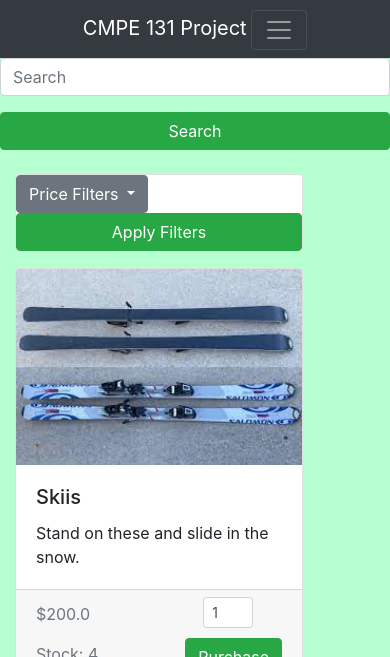
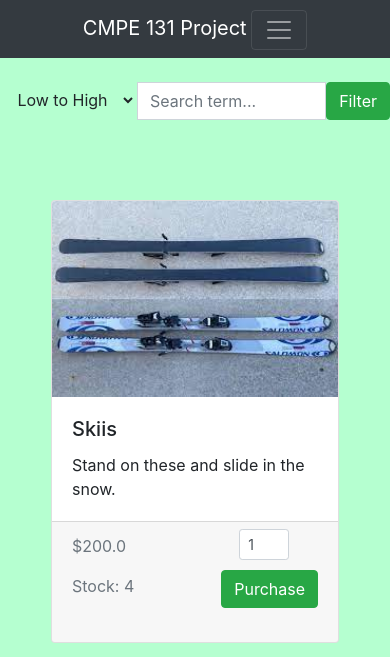
Before and after one commit to mitchellsayer/cmpe_131_team8, a Flask app: page /listings in a window 390 px wide. Shown: the top 657 px of the page. Run offline with Flask 2, Linux system fonts and the light colour scheme; a user stored in the database is signed in; data comes from the database, SQL or seed files in the repository; some libraries are stand-ins or nearby versions.

Commit message:
Fixed search bar styling

```diff
--- a/app/main.py
+++ b/app/main.py
@@ -40,19 +40,15 @@ def listings():
     flash_id = request.args.get('id')
     # other_listings = Listing.query.filter(Listing.userID != current_user.id)
 
-    search_entry = request.form.get('Search')
+    search_entry = request.form.get('search-txt')
     price_filter = request.form.get('price_filter')
-    high2low = request.form.get('high2low')
-    low2high = request.form.get('low2high')
-    print(price_filter)
-    print(high2low)
-    print(low2high)
+    print(search_entry)
     if (search_entry == None or search_entry==''):
-        if high2low:
+        if price_filter=='high2low':
             print("high2low")
             all_listings = Listing.query.order_by(Listing.price.desc()).all()
             print(all_listings)
-        elif low2high:
+        elif price_filter=='low2high':
             print("low2high")
             all_listings = Listing.query.order_by(Listing.price.asc()).all()
             print(all_listings)
@@ -60,9 +56,9 @@ def listings():
             all_listings = Listing.query.all()
 
     else:
-        if high2low:
+        if price_filter=='high2low':
             all_listings = Listing.query.filter_by(name = search_entry).order_by(Listing.price.desc()).all()
-        elif low2high:
+        elif price_filter=='low2high':
             all_listings = Listing.query.filter_by(name = search_entry).order_by(Listing.price.asc()).all()
         else:
             all_listings = Listing.query.filter(Listing.name == search_entry)
--- a/app/templates/listings.html
+++ b/app/templates/listings.html
@@ -9,37 +9,28 @@
 
 {% block content %}
 
-<!-- Zander's Code -->
-<div class="form-outline mb-4">
-  <form method="POST" action="/listings" >
-    <div class="form-group">
-      <input type="text" class="form-control" name="Search" placeholder="Search">
-    </div>
-    <button type="submit" class="btn btn-success btn-block">Search</button>
-  </form>
-</div>
+<div class="container mt-4">
+    <div class="row justify-content-center" style="margin-bottom:5em;">
+      <div class="col-xs-8 col-xs-offset-2">
+          <form action="/listings" method="POST" id="searchForm" class="input-group">
+            <div class="input-group-btn search-panel">
+              <select name="price_filter" id="search_param" class="btn btn-default dropdown-toggle" data-toggle="dropdown">
+                <option value="low2high">Low to High</option>
+                <option value="high2low">High to Low</option>
+              </select>
+            </div>
+            <input type="text" class="form-control" name="search-txt" placeholder="Search term...">
+            <span class="input-group-btn">
+              <button class="btn btn-success" type="submit">
+                <span class="glyphicon glyphicon-search"></span>
+                Filter
+              </button>
+            </span>
+        </form><!-- end form -->
+      </div><!-- end col-xs-8 -->
+    </div><!-- end row -->
 
-
-
-<div class="container mt-4">
-  <div class="row">
-    <div class="col-auto mb-3">
-      <div class="card" style="width: 18rem;">
-        <form method = "POST" action="/listings">
-    <div class="dropdown">
-      <button name = "price_filter" class="btn btn-secondary dropdown-toggle" type="button" id="dropdownMenuButton" data-toggle="dropdown" aria-haspopup="true" aria-expanded="false">
-        Price Filters
-      </button>
-      <div class="dropdown-menu" style = "width:100%" aria-labelledby="dropdownMenuButton">
-        <li><input type="checkbox" class="dropdown-item" name="low2high">Low to High</li>
-        <li><input type="checkbox" class="dropdown-item" name="high2low">High to Low</li>
-      </div>
-    </div>
-    <button type="submit" class="btn btn-success btn-block">Apply Filters</button>
-  </form>
-
-      </div>
-    </div>
+  <div class="row justify-content-center">
     {% for listing in listings %}
     <div class="col-auto mb-3">
       <div class="card" style="width: 18rem;">
```
